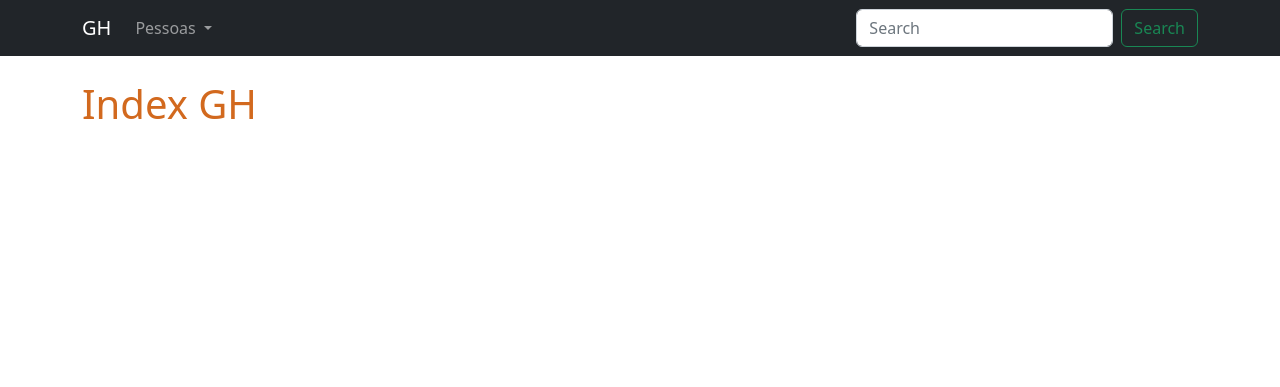
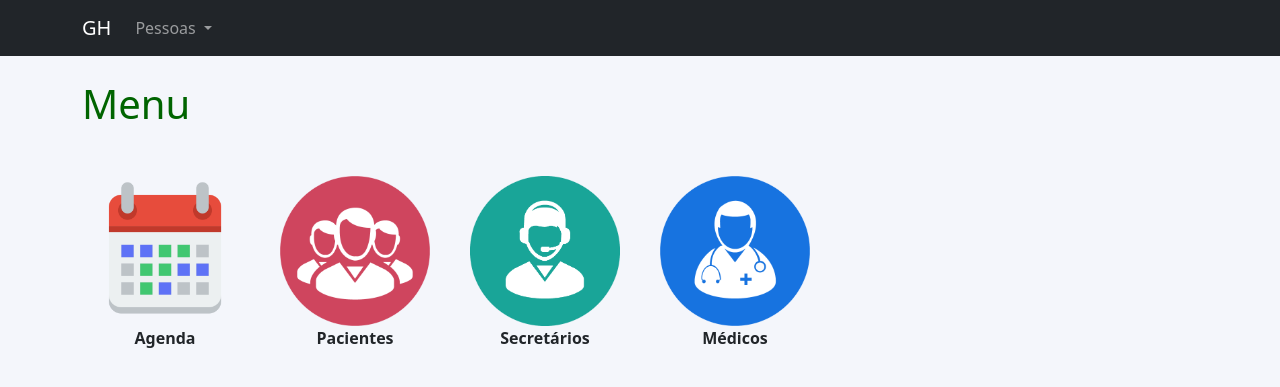
Before and after one commit to LeoEdenir/projeto-poo2, a Django app: page / in a window 1280 px wide. Shown: the top 387 px of the page. Run offline with Django 4.2, Linux system fonts and the light colour scheme.

Commit message:
começar menu principal

```diff
--- a/appGH/templates/index.html
+++ b/appGH/templates/index.html
@@ -1,5 +1,56 @@
 {% extends 'base.html' %}
+{% load static %}
 
 {% block content %}
-    <h1>Index GH</h1>
+<h1>Menu</h1>
+
+<div class='row text-center mt-5'>
+    <div class='col-6 col-lg-2 col-md-3'>
+        <a class='dash-link' href=''>
+            <img
+                class='img-fluid'
+                height='150'
+                width='150'
+                src='{% static 'images/calendar.png' %}'
+                alt='agenda'/>
+            <p>Agenda</p>
+        </a>
+    </div>
+
+    <div class='col-6 col-lg-2 col-md-3'>
+        <a class='dash-link' href=''>
+            <img
+                class='img-fluid'
+                height='150'
+                width='150'
+                src='{% static 'images/patients-icon.png' %}'
+                alt='pacientes'/>
+            <p>Pacientes</p>
+        </a>
+    </div>
+
+    <div class='col-6 col-lg-2 col-md-3'>
+        <a class='dash-link' href=''>
+            <img
+                class='img-fluid'
+                height='150'
+                width='150'
+                src='{% static 'images/secretarios-icon.png' %}'
+                alt='pacientes'/>
+            <p>Secretários</p>
+        </a>
+    </div>
+
+    <div class='col-6 col-lg-2 col-md-3'>
+        <a class='dash-link' href=''>
+            <img
+                class='img-fluid'
+                height='150'
+                width='150'
+                src='{% static 'images/medico-icon.png' %}'
+                alt='medicos'/>
+            <p>Médicos</p>
+        </a>
+    </div>
+</div>
 {% endblock %}
--- a/static/css/base.css
+++ b/static/css/base.css
@@ -1,3 +1,17 @@
 h1 {
-    color: chocolate;
+    color: #006400;
 }
+
+body {
+    background: #f4f6fb;
+}
+
+.dash-link {
+    text-decoration: none;
+    color: #212529;
+    font-weight: bold;
+}
+
+.dash-link:hover {
+    color: #0091f2;
+}
--- a/templates/base.html
+++ b/templates/base.html
@@ -5,6 +5,7 @@
     <meta charset="UTF-8">
     <title>Gerenciamento hospitalar</title>
 
+    <link rel="shortcut icon" type="image/png" href="{% static 'images/patients-icon.png' %}"/>
     <link href="https://cdn.jsdelivr.net/npm/bootstrap@5.2.0/dist/css/bootstrap.min.css" rel="stylesheet" integrity="sha384-gH2yIJqKdNHPEq0n4Mqa/HGKIhSkIHeL5AyhkYV8i59U5AR6csBvApHHNl/vI1Bx" crossorigin="anonymous">
     <link rel="stylesheet" href="{% static 'css/base.css' %}">
 </head>
--- a/templates/navbar.html
+++ b/templates/navbar.html
@@ -17,10 +17,6 @@
           </ul>
         </li>
       </ul>
-      <form class="d-flex" role="search">
-        <input class="form-control me-2" type="search" placeholder="Search" aria-label="Search">
-        <button class="btn btn-outline-success" type="submit">Search</button>
-      </form>
     </div>
   </div>
 </nav>
```
Also changed, not shown: appGH/models.py (line endings or trailing spaces), static/images/calendar.png (added), static/images/favicon.png (added), static/images/medico-icon.png (added), static/images/patients-icon.png (added), static/images/secretarios-icon.png (added).
